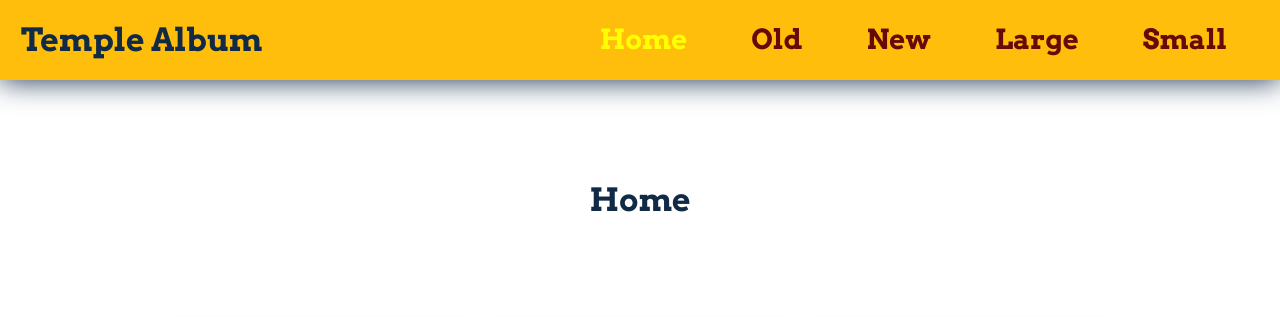
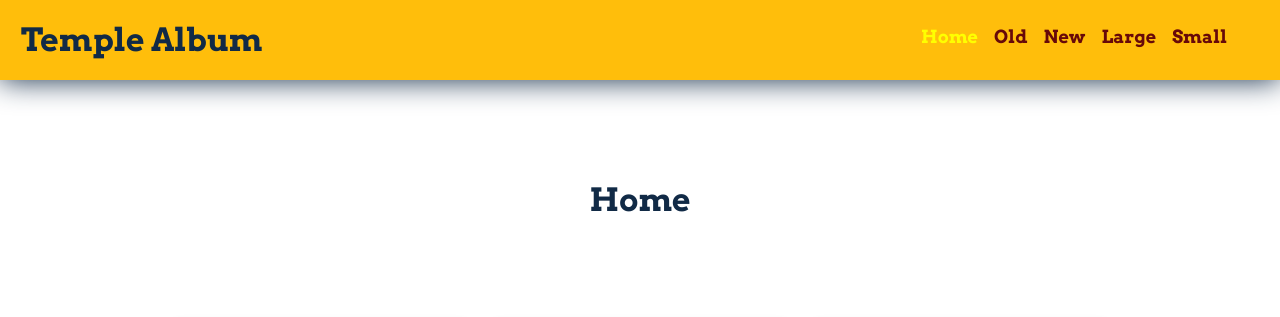
Before and after one commit to ACHOYATTE2025/wdd131, a plain HTML site: page filtered-temples.html in a window 1280 px wide. Shown: the top 317 px of the page. Drawn offline with Linux system fonts and the light colour scheme; a web font is replaced by a local one.

Commit message:
filtered-temples

```diff
--- a/styles/filtered-temple.css
+++ b/styles/filtered-temple.css
@@ -106,7 +106,7 @@ nav ul {
   margin-left: 10px;
   margin-top: 20px;
   font-weight: bolder;
-  font-size: larger;
+  font-size: large;
   border-radius: 8px;
   transition: max-height 0.5s ease;
 }
@@ -117,11 +117,11 @@ nav a {
 	color:white;
 	font-weight: bolder;
 	text-align: center;
-	padding: 2rem;
+	padding: 0rem;
 	text-decoration: none;
-	font-size: larger;
+	font-size: large;
 	height: 80px;
-	margin-top: 30px;
+	margin-top:10px;
 
 }
 
--- a/styles/filtered-temples-large.css
+++ b/styles/filtered-temples-large.css
@@ -75,30 +75,46 @@ h1 {
 
 
 	nav a {
-
+		display: grid;
+		flex-direction: row;
 		color: var(--accent3-color);
 		background-color: #ffbe0b;
 		margin-top: 0px;
+		height: auto;
+		gap: 200px;
 
 	}
 
 nav a:hover {
-	background-color: var(--accent2-color);
-	height: 90px;
-	color:var(--accent3-color);
+	color: var(--accent2-color);
+	height: 0px;
+	margin-top: 0px;
+
 
 }
 
 	.navmenu{
-		font-size: larger;
-		font-weight: bolder;
-		top: 0px;
 		display: grid;
-		grid-gap: 3rem;
+		grid-row:  row;
+		padding:  2rem;
+		width: 40%;
+		row-gap: 2rem;
+		font-size: large;
+		font-weight: bold;
+		margin-top: 40px;
+		justify-content: end;
+
+	}
 
 
 
-	}
+nav ul {
+display: grid;
+grid-row: row;
+
+gap: 1rem;
+}
+
 .container {
   display: flex;
   flex-wrap: wrap;
```
